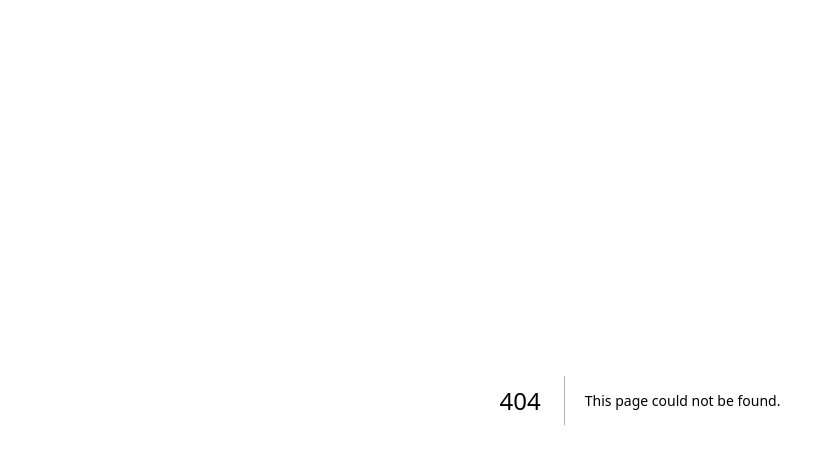
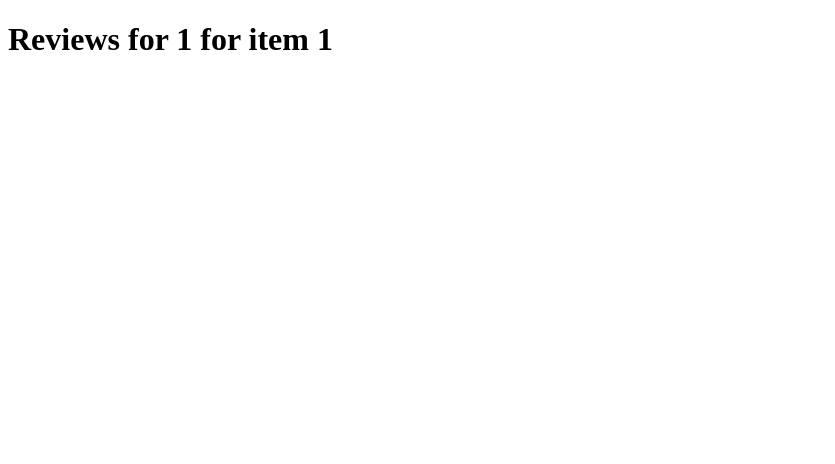
Before and after one commit to maheshpawar3819/NextJs, a Next.js app in the folder routing-concept/: page /items/1/reviews/1 in a window 1280 px wide. Before the commit this address had no page. Shown: the top 464 px of the page, without its empty margins (0-835 px from the left). Built offline with nearby package versions, Linux system fonts and the light colour scheme.

Commit message:
add nested dynameic routes

```diff
--- /dev/null
+++ b/routing-concept/src/app/items/[itemsId]/reviews/[reviewsId]/page.tsx
@@ -0,0 +1,14 @@
+export default async function ItemsReview({
+  params,
+}: {
+  params: Promise<{ itemsId: string; reviewsId: string }>;
+}) {
+  const { itemsId, reviewsId } = await params;
+  return (
+    <>
+      <h1>
+        Reviews for {reviewsId} for item {itemsId}
+      </h1>
+    </>
+  );
+}
```
